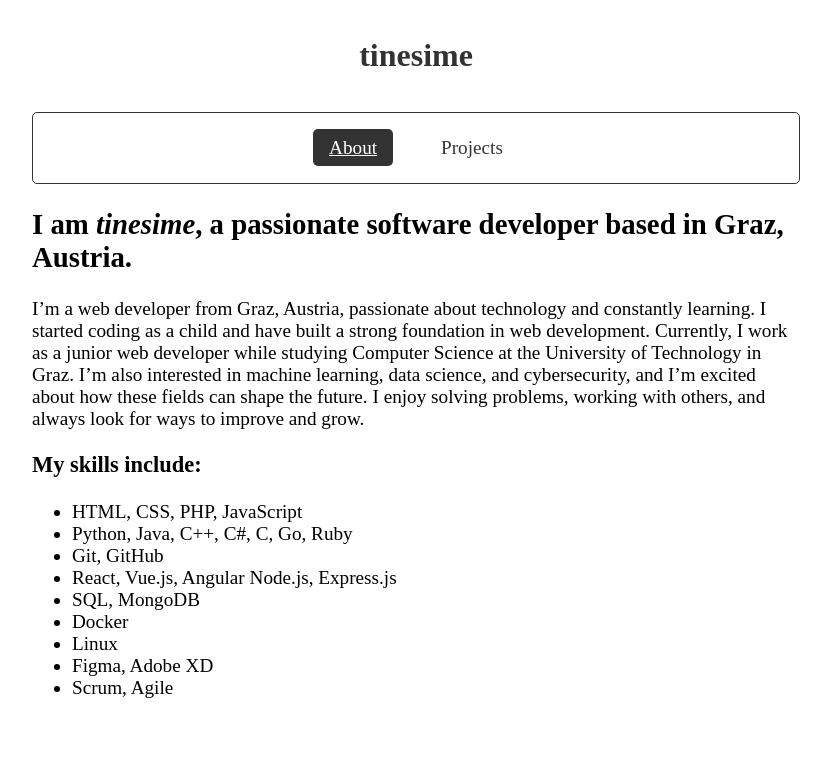
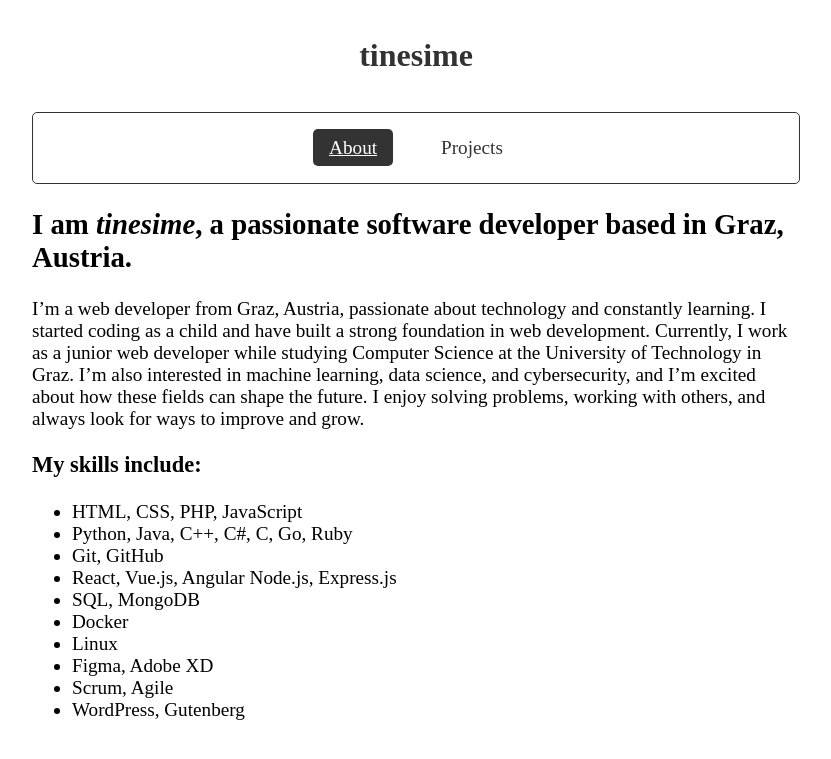
Before and after one commit to tinesime/tinesime.github.io, a Jekyll site: the page built from index.markdown, in a window 1280 px wide. Shown: the top 759 px of the page, without its empty margins (224-1055 px from the left). Built offline with Jekyll 4.4.1, drawn with Linux system fonts in a browser that asks for light colours; some web fonts are replaced.

Commit message:
skill added

```diff
--- a/index.markdown
+++ b/index.markdown
@@ -23,3 +23,4 @@ others, and always look for ways to improve and grow.
 - Linux
 - Figma, Adobe XD
 - Scrum, Agile
+- WordPress, Gutenberg
```
